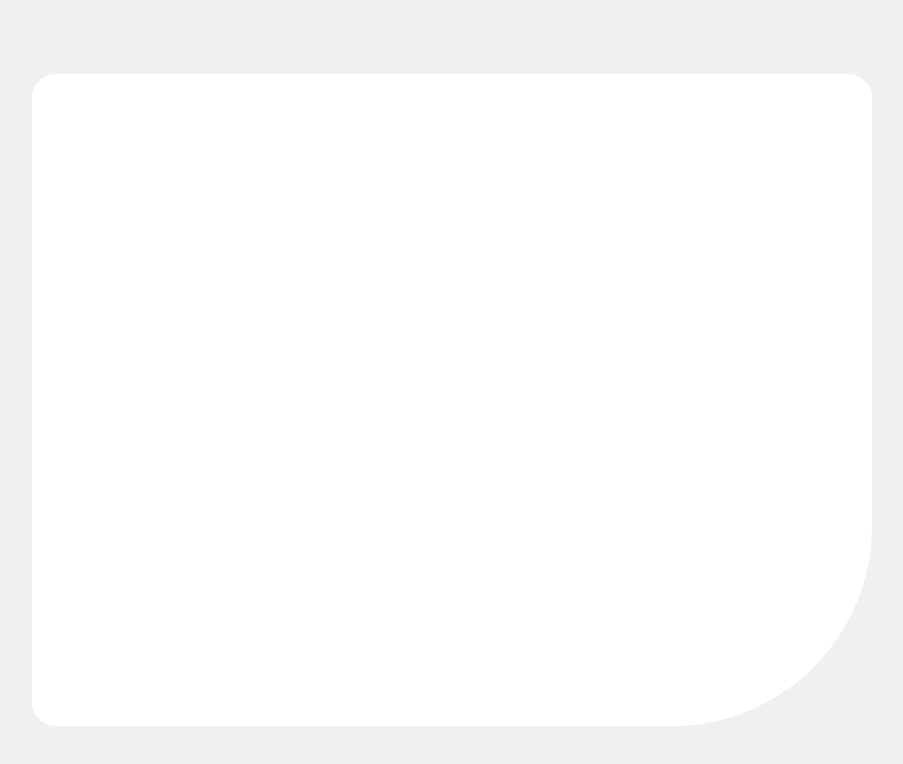
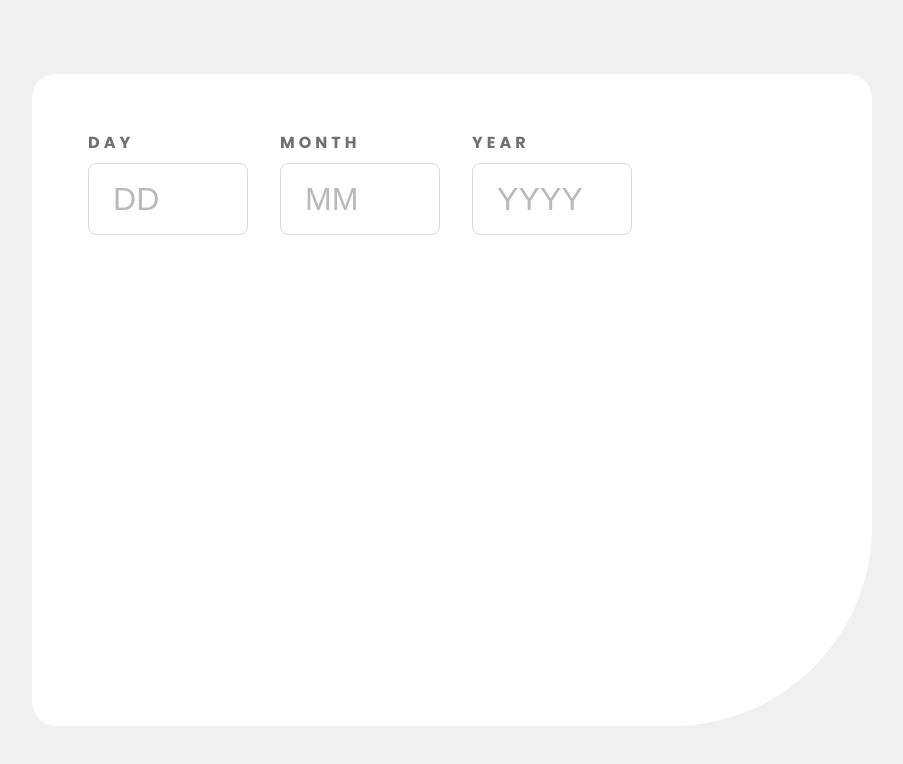
Before and after one commit to GuimaraesJC/age-calculator-app, a React (Vite) app: page / in a window 1280 px wide. Shown: the top 764 px of the page, without its empty margins (188-1091 px from the left). Built offline with nearby package versions, Linux system fonts and the light colour scheme.

Commit message:
Implements Input component

```diff
--- a/package.json
+++ b/package.json
@@ -9,6 +9,7 @@
     "preview": "vite preview"
   },
   "dependencies": {
+    "prop-types": "^15.8.1",
     "react": "^18.2.0",
     "react-dom": "^18.2.0",
     "styled-components": "^5.3.9"
--- a/src/components/Container/index.jsx
+++ b/src/components/Container/index.jsx
@@ -1,9 +1,17 @@
+import Input from '../Input';
+
 import * as S from './styles';
 
 function Container() {
 
   return (
-    <S.Container></S.Container>
+    <S.Container>
+      <S.InputsContainer>
+        <Input label="Day" placeholder="DD" />
+        <Input label="Month" placeholder="MM" />
+        <Input label="Year" placeholder="YYYY" />
+      </S.InputsContainer>
+    </S.Container>
   );
 }
 
--- a/src/components/Container/styles.js
+++ b/src/components/Container/styles.js
@@ -7,3 +7,8 @@ export const Container = styled.div`
   border-radius: 1.5rem 1.5rem 12.5rem 1.5rem;
   padding: 3.5rem;
 `;
+
+export const InputsContainer = styled.header`
+  display: flex;
+  gap: 2rem;
+`;
--- /dev/null
+++ b/src/components/Input/index.jsx
@@ -0,0 +1,20 @@
+import PropTypes from 'prop-types';
+
+import * as S from './styles';
+
+function Input({ label, placeholder }) {
+
+  return (
+    <S.Wrapper>
+      <S.Label>{label}</S.Label>
+      <S.Input placeholder={placeholder} />
+    </S.Wrapper>
+  );
+}
+
+Input.propTypes = {
+  label: PropTypes.string.isRequired,
+  placeholder: PropTypes.string.isRequired
+};
+
+export default Input;
--- /dev/null
+++ b/src/components/Input/styles.js
@@ -0,0 +1,36 @@
+import styled from 'styled-components';
+
+export const Wrapper = styled.div`
+  display: flex;
+  flex-direction: column;
+`;
+
+export const Label = styled.label`
+  text-transform: uppercase;
+  display: block;
+  color: ${({ theme }) => theme.colors.smokeyGrey};
+  font-weight: 700;
+  font-style: normal;
+  letter-spacing: 0.25rem;
+`;
+
+export const Input = styled.input`
+  width: 10rem;
+  height: 4.5rem;
+  border: 1px solid ${({ theme }) => theme.colors.lightGrey};
+  border-radius: 0.5rem;
+  font-size: 2rem;
+  padding: 0.75rem 1.5rem;
+  margin-top: 0.5rem;
+  letter-spacing: 0.01rem;
+  color: ${({ theme }) => theme.colors.offBlack};
+  outline: 0;
+
+  &:focus {
+    border-color: ${({ theme }) => theme.colors.purple};
+  }
+
+  &::placeholder {
+    opacity: 0.5;
+  }
+`;
```
Also changed, not shown: 1 other file (tests, documents, lock files or other folders).
